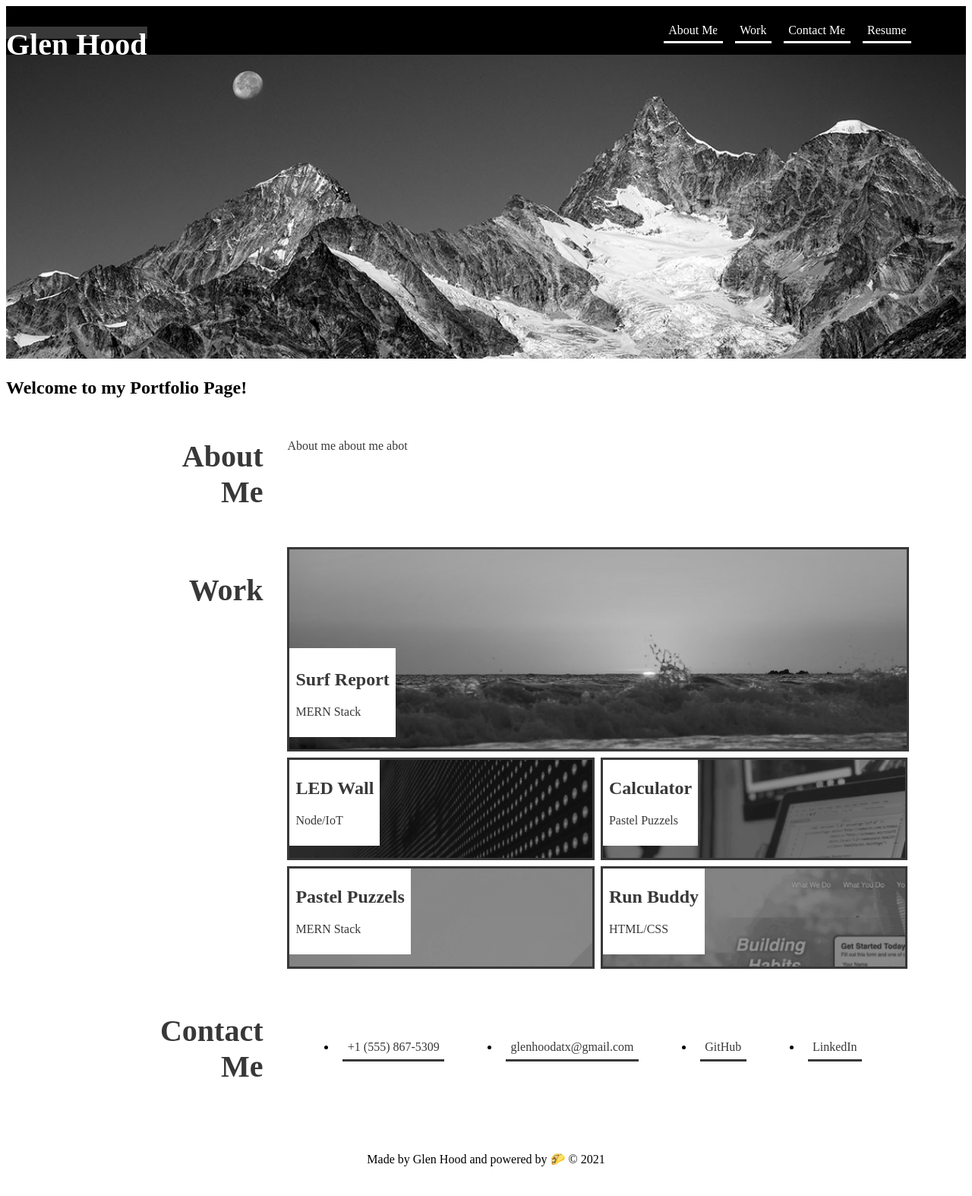
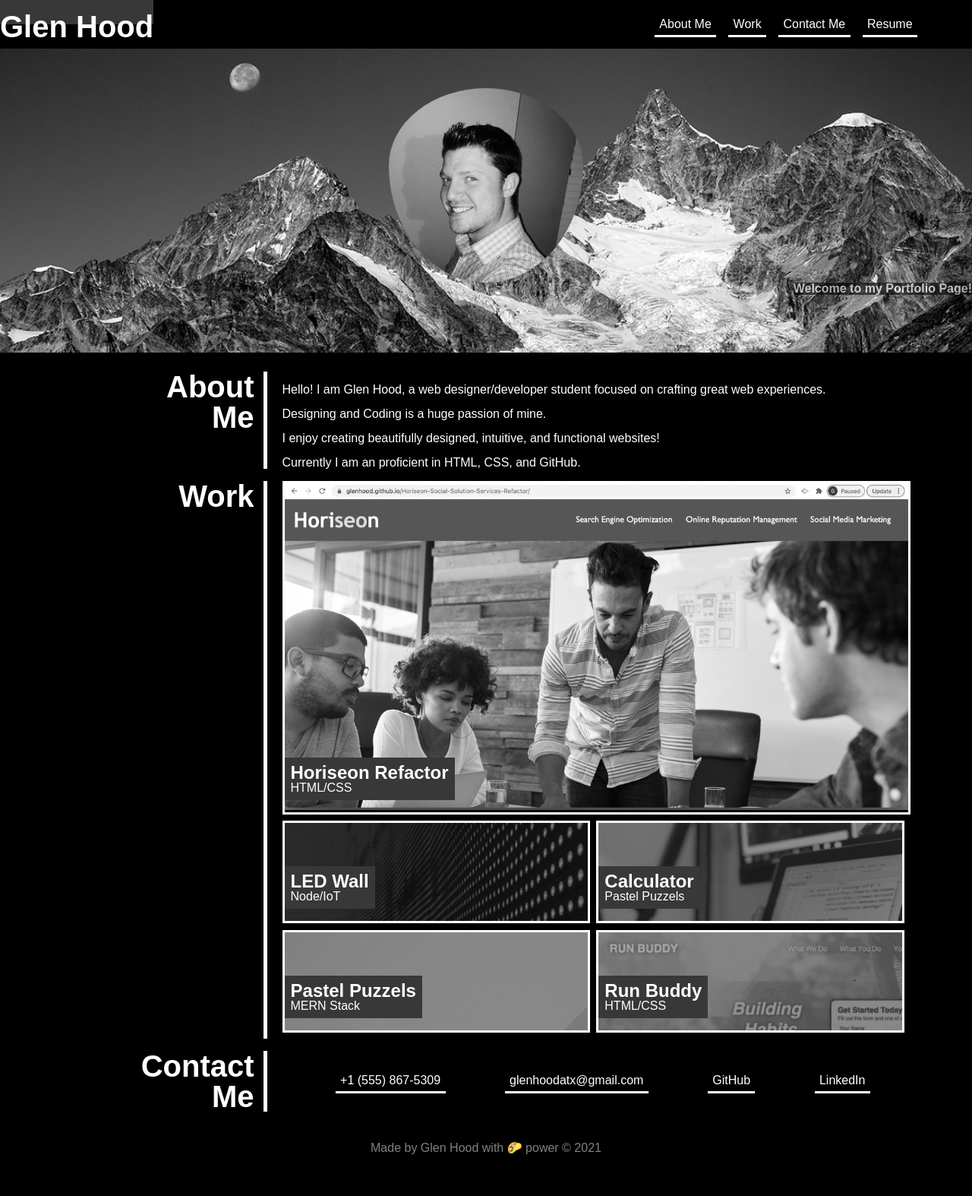
Before and after one commit to glenhood/Glen-Hood-Portfolio, a plain HTML site: page index.html in a window 1280 px wide. Shown: the whole page at 76% size. After the commit the page ends 1519 px from the top, so only its background shows below. Drawn offline with Linux system fonts and the light colour scheme; files whose address does not match are found by name.

Commit message:
final coding and styling

```diff
--- /dev/null
+++ b/assets/style/reset.css
@@ -0,0 +1,29 @@
+* {
+  margin: 0;
+  padding: 0;
+  box-sizing: border-box;
+}
+
+html {
+  height: 100%;
+}
+
+body {
+  min-height: 100%;
+  line-height: 1;
+  font-family: sans-serif;
+}
+
+h1, h2, h3, h4, h5, h6 {
+  font-size: 100%;
+}
+
+input, select, option, optgroup, textarea, button,
+pre, code {
+  font-size: 100%;
+  font-family: inherit;
+}
+
+ol, ul {
+  list-style: none;
+}
--- a/assets/style/style.css
+++ b/assets/style/style.css
@@ -1,14 +1,14 @@
+/* Color */
 :root {
     --dark: #383838;
     --white: white;
     --gary: gray;
-    --h1tag-size: 2.5rem;
-    --right-margin: 5vw;
-    --left-margin: 7vw;
-    --border-line-width: 0.2rem;
   }
-
-
+/* Background color */
+body {
+    background-color: black;
+}
+/* Header styling */
 header {
     background: black;
     display: flex;
@@ -19,13 +19,14 @@ header {
 header h1 {
     color: var(--white);
     background: var(--dark);
-    font-size: var(--h1tag-size);
-    height: 1rem;
-    padding: -1vh -1vw -1vh var(--right-margin);
+    font-family: fantasy;
+    font-size: 2.5rem;
+    height: 2rem;
+    padding-top: 15px;
 }
 
 header ul {
-    margin-right: var(--right-margin);
+    margin-right: 5vw;
     display: flex;
     align-items: center;
 }
@@ -35,12 +36,12 @@ header ul li a {
     color: var(--white);
     text-decoration: none;
     font-size: 1rem;
-    border-bottom: var(--border-line-width) solid var(--white);
+    border-bottom: .2rem solid var(--white);
     padding: 0.4rem;
     margin: .5rem;
 }
 
-
+/* Main mountain photos */
 .mountains {
     height: 400px;
     width: 100%;
@@ -49,34 +50,59 @@ header ul li a {
     background-size: cover;
     background-position: center;
 }
-
+/* Picture of me */
+.mountains img  {
+    width: 20%;
+    border-radius: 50%;
+    padding-top: 52px;
+    display: block;
+    margin-left: auto;
+    margin-right: auto;
+    filter: grayscale(100%);
+    transition: all 0.25s ease;
+}
+/* Grayscale change as hover */
+.mountains img:hover {
+    filter: grayscale(0%);
+    cursor: pointer;
+}
+/* Welcome to site */
+h3   {
+    background-color: black;
+    opacity: .6;
+    color: white;
+    float: right;
+    display: inline;
+    flex-flow: wrap;
+/* h2 design */
+}
 main > div > h2 {
-    font-size: 1.5rem;
+    font-size: 2.5rem;
     padding: .25rem;
-    color: var(--dark);
-    background: var(--dark);
+    color: var(--white);
+    background: var(--white);
     display: flex;
     justify-content: right;
-    margin: 0px var(--right-margin) 0vh 0vw;
+    margin: 0px 5vw 0vh 0vw;
     padding: .5rem;
     position: absolute;
     bottom: 2vh;
     right: 0;
-    background: var(--dark);
+    background: var(--white);
 }
-
+/* Main design */
 main section {
-    margin: 2vh var(--right-margin) 1vh var(--left-margin);
+    margin: 2vh 5vw 1vh 7vw;
     display: flex;
 }
 
 main section h1 {
     width: 30%;
-    font-size: var(--h1tag-size);
+    font-size: 2.5rem;
     text-align: right;
     padding-right: .75rem;
-    border-right: var(--dark);
-    color: var(--dark);
+    border-right: 5px solid var(--white);
+    color: var(--white);
     padding-top: -1%;
 }
 
@@ -87,7 +113,7 @@ main section > div {
 }
 
 main section div {
-    color: var(--dark);
+    color: var(--white);
 }
 
 main section ul {
@@ -97,23 +123,24 @@ main section ul {
 }
 
 main section ul li > * {
-    color: var(--dark);
-    border-color: var(--dark);
+    color: var(--white);
+    border-color: var(--white);
     display: flex;
 }
-
+/* Footer design */
 footer {
     margin: 5vh;
     display: flex;
     justify-content: center;
+    color: gray;
 }
-
+/* Project card design */
 .project-card {
     display: flex;
     overflow: hidden;
     margin: 0rem 1% 1% 0rem;
     width: 48%;
-    border: var(--border-line-width) solid var(--dark);
+    border: .2rem solid var(--white);
     filter: grayscale(100%);
     transition: all 0.25s ease;
 }
@@ -139,7 +166,7 @@ footer {
     position: absolute;
     bottom: 2vh;
     left: 0;
-    background: var(--white);
+    background: var(--dark);
 }
 
 #card-holder {
@@ -151,8 +178,20 @@ footer {
     margin-right: 0px;
     width: 98%;
 }
+/* Media screen 1068px */
+@media screen and (max-width:1068px) {
+    h3   {
+        max-width: 50%;
+        max-height: 10vh;
+        background-color: black;
+        opacity: .8;
+        color: white;
+        float: right;
+        display: inline;
+        line-height: 2;
+        padding: 10px;
+    }
 
-@media screen and (max-width:1068px) {
     body header h1 span {
         display: none;
     }
@@ -163,7 +202,7 @@ footer {
 
     body section h1 {
         border: none;
-        border-bottom: var(--border-line-width) solid var(--white);
+        border-bottom: .2rem solid var(--white);
         width: 100%;
         text-align: left;
         margin-bottom: 2vh;
@@ -200,11 +239,23 @@ footer {
         flex-wrap: nowrap;
     }
 }
-
+/* Media screen 867px */
 @media screen and (max-width:867px) {
     header {
         display: block;
         height: 100%;
+    }
+
+    h3   {
+        max-width: 50%;
+        max-height: 10vh;
+        background-color: black;
+        opacity: .8;
+        color: white;
+        float: right;
+        display: inline;
+        line-height: 2;
+        padding: 10px;
     }
 
     body header h1 span {
@@ -223,10 +274,12 @@ footer {
         display: inline-block;
         width: 50%;
         padding: .5rem 0rem .3rem 0rem;
-        margin: 0rem 0rem .4rem var(--left-margin);
+        margin: 0rem 0rem .4rem 7vw;
     }
+
 }
 
+/* Media screen 500px */
 @media screen and (max-width:500px) {
     body section ul li > * {
         width: 100%;
--- a/index.html
+++ b/index.html
@@ -1,15 +1,18 @@
 <!DOCTYPE html>
 <html lang="en">
+
 <head>
     <meta charset="UTF-8">
     <meta http-equiv="X-UA-Compatible" content="IE=edge">
     <title>Glen's Portfolio</title>
+    <link rel="stylesheet" href="assets/style/reset.css">
     <link rel="stylesheet" href="assets/style/style.css">
 </head>
+
 <body>
     <header>
         <h1>Glen Hood</h1>
-            <div class="me"></div>
+        <div class="me"></div>
         <ul>
             <li><a href="#about-me">About Me</a></li>
             <li><a href="#work">Work</a></li>
@@ -19,16 +22,19 @@
     </header>
 
     <main>
-        <div class="mountains"></div>
-
-        <h2>Welcome to my Portfolio Page!</h2>
+        <div class="mountains" alt="mountains"><img src="assets/images/6DD95B5A-1DAA-4BC6-88BB-52042936B48A_1_105_c.jpeg" alt="Picture of me">
+            <h3>Welcome to my Portfolio Page!</h3>
+        </div>
 
         <section id="about-me">
             <h1>About<span><br></span> Me</h1>
             <div>
                 <p>
                     <br>
-                About me about me abot
+                    Hello! I am Glen Hood, a web designer/developer student focused on crafting great web
+                    experiences.<br><br>Designing and Coding is a huge passion of mine.<br><br>I enjoy creating
+                    beautifully designed, intuitive, and functional websites!<br><br>Currently I am an proficient in HTML,
+                    CSS, and GitHub.
                 </p>
             </div>
         </section>
@@ -37,54 +43,57 @@
             <div id="card-holder">
                 <div class="project-card" id="main-project">
                     <div>
-                        <h2>Surf Report</h2>
-                        <p>MERN Stack</p>
+                        <h2>Horiseon Refactor</h2>
+                        <p>HTML/CSS</p>
                     </div>
-                    <img src="./assets/images/surf-report.png" alt="">
+                    <a href="https://glenhood.github.io/Horiseon-Social-Solution-Services-Refactor/"><img src="assets/images/401A4E28-E876-4799-9EA4-77547CC063FA_1_105_c.jpeg" alt="Horiseon Refactor"></a>
                 </div>
                 <div class="project-card">
                     <div>
                         <h2>LED Wall</h2>
                         <p>Node/IoT</p>
                     </div>
-                    <img src="./assets/images/led-wall.png" alt="">
+                    <img src="./assets/images/led-wall.png" alt="LED Wall">
                 </div>
                 <div class="project-card">
                     <div>
                         <h2>Calculator</h2>
                         <p>Pastel Puzzels</p>
                     </div>
-                    <img src="./assets/images/calculator.png" alt="">
+                    <img src="./assets/images/calculator.png" alt="Calculator">
                 </div>
                 <div class="project-card">
                     <div>
                         <h2>Pastel Puzzels</h2>
                         <p>MERN Stack</p>
                     </div>
-                    <img src="./assets/images/pastel-puzzels.png" alt="">
+                    <img src="./assets/images/pastel-puzzels.png" alt="Pastel Puzzles">
                 </div>
                 <div class="project-card">
                     <div>
                         <h2>Run Buddy</h2>
                         <p>HTML/CSS</p>
                     </div>
-                    <img src="./assets/images/run-buddy.png" alt="">
+                    <img src="./assets/images/run-buddy.png" alt="Run buddy">
                 </div>
             </div>
         </section>
         <section id="contact-me">
             <h1>Contact<span><br></span> Me</h1>
             <ul>
-                <li><p>+1 (555) 867-5309</p></li>
-                <li><a href="" target="_blank">glenhoodatx@gmail.com</a></li>
-                <li><a href="" target="_blank">GitHub</a></li>
-                <li><a href="" target="_blank">LinkedIn</a></li>
+                <li>
+                    <p>+1 (555) 867-5309</p>
+                </li>
+                <li><a href="mailto:glenhoodatx@gmail.com" target="_blank">glenhoodatx@gmail.com</a></li>
+                <li><a href="https://github.com/glenhood" target="_blank">GitHub</a></li>
+                <li><a href="https://www.linkedin.com/in/glen-hood-2410b6197/" target="_blank">LinkedIn</a></li>
             </ul>
         </section>
     </main>
 
     <footer>
-        <p>Made by Glen Hood and powered by 🌮 © 2021</p>
+        <p>Made by Glen Hood with 🌮 power © 2021</p>
     </footer>
 </body>
+
 </html>
```
Also changed, not shown: assets/images/401A4E28-E876-4799-9EA4-77547CC063FA_1_105_c.jpeg (added), assets/images/E1230C1B-34DA-46E1-9AEF-2B58C4C7E0E8_1_105_c.jpeg (added), assets/images/surf-report.png (deleted).
